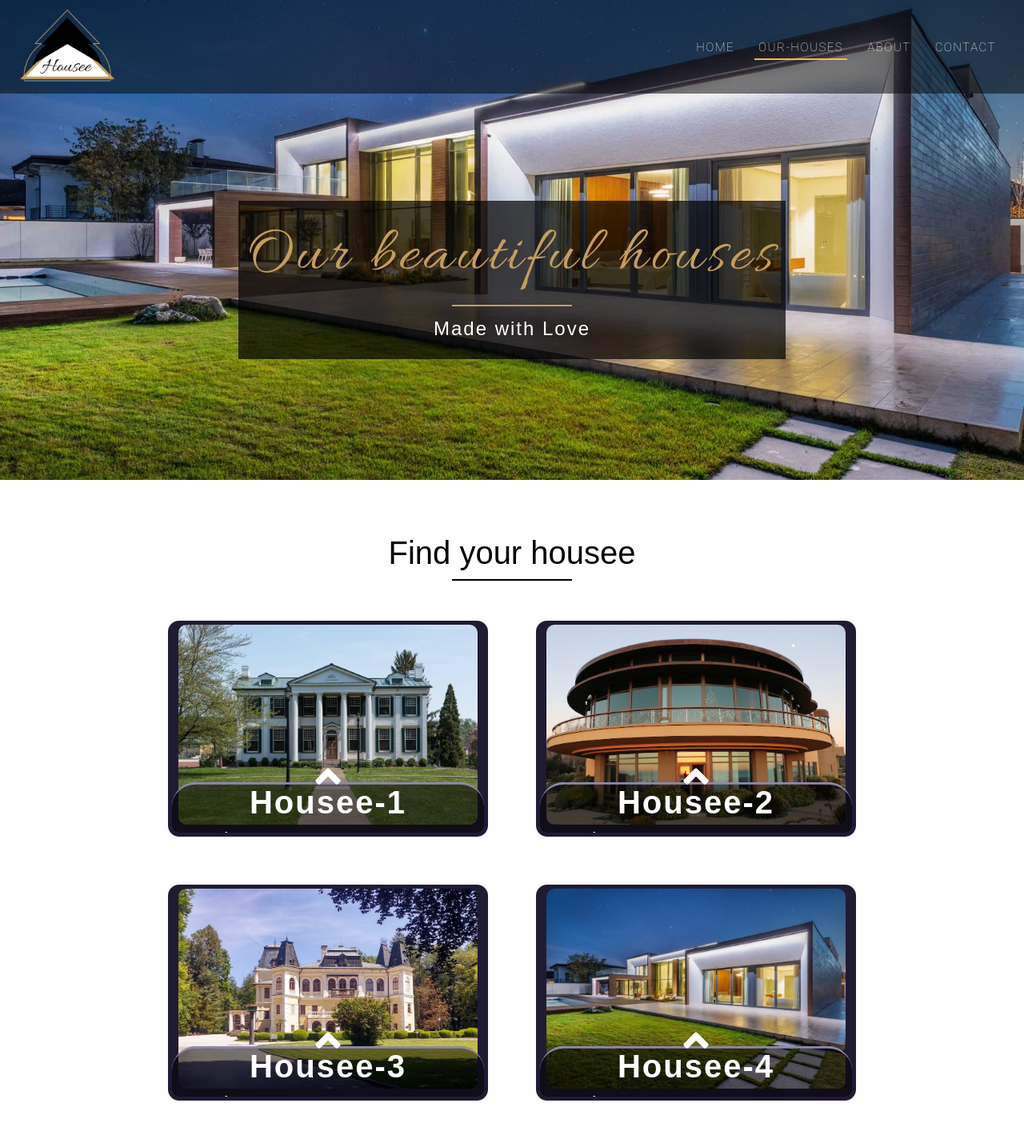
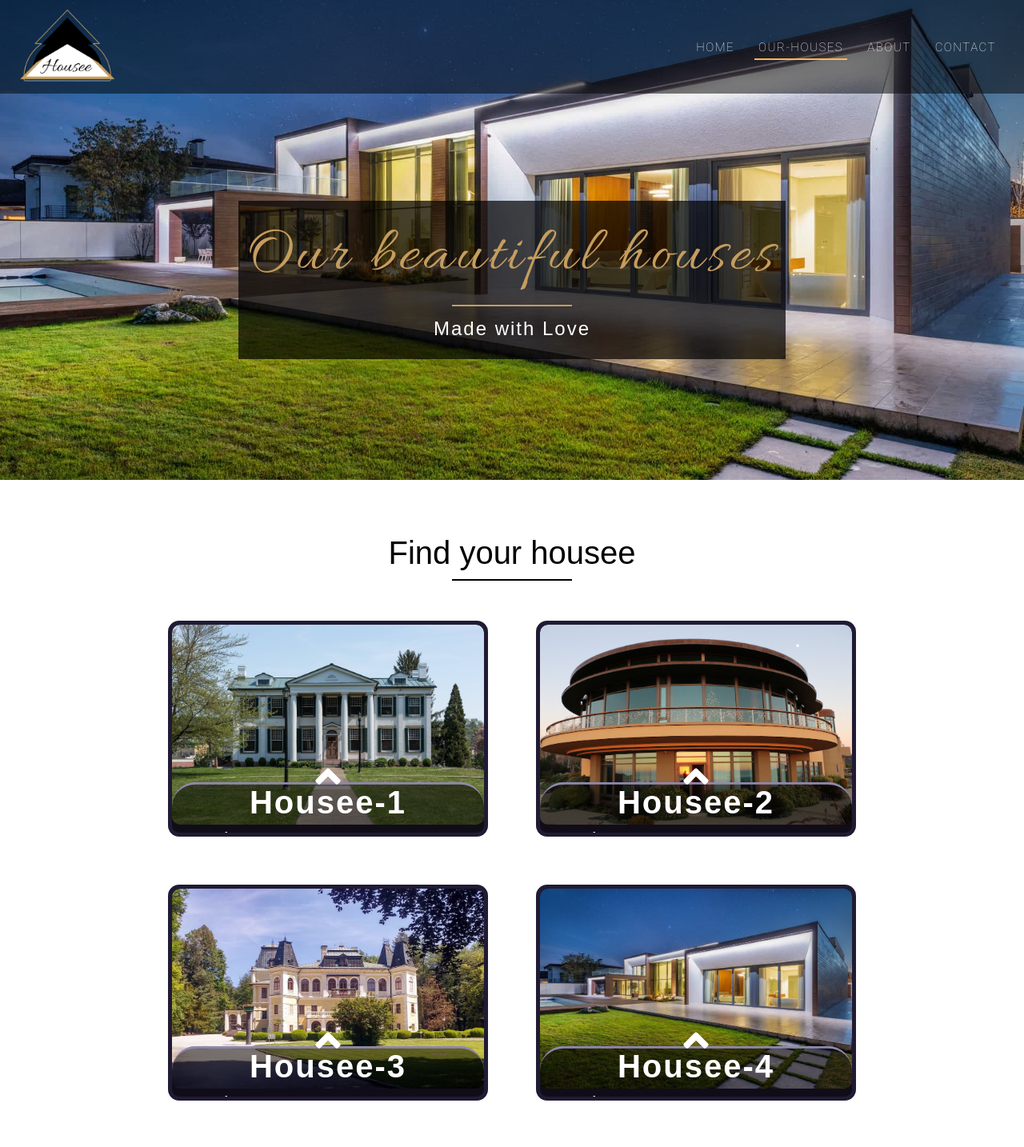
Before and after one commit to SatendraDiwakar/Housee, a React (Create React App) app: page /houses in a window 1280 px wide. Shown: the top 1434 px of the page at 80% size. Built offline with nearby package versions, Linux system fonts and the light colour scheme; a web font is replaced by a local one.

Commit message:
Fix: Card

```diff
--- a/src/App.css
+++ b/src/App.css
@@ -269,6 +269,10 @@ a {
   border-radius: 14px;
   letter-spacing: 0.2rem;
   color: #fff;
+}
+.card-img{
+  width: 100%;
+  height: 100%;
 }
 .card-img > img {
   width: 100%;
```
